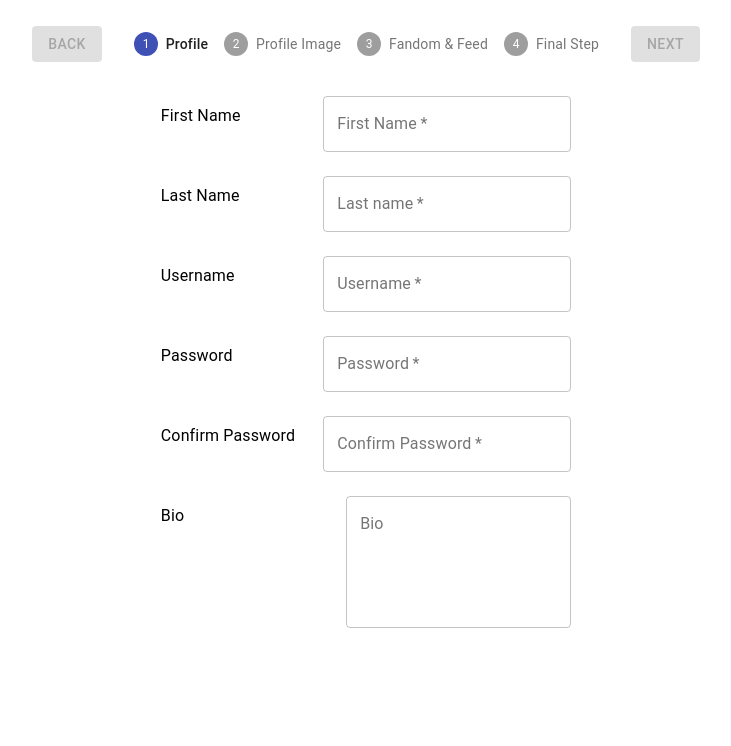
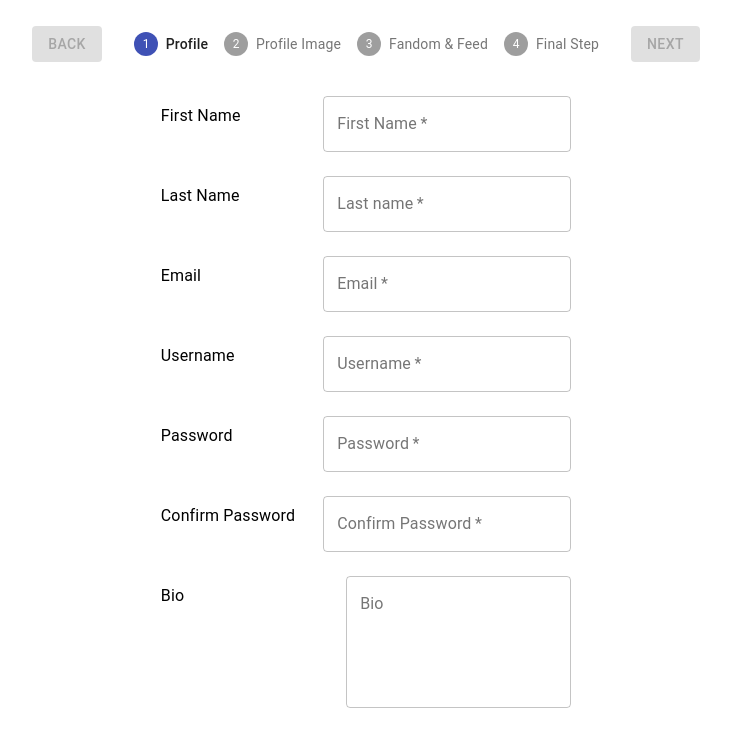
Before and after one commit to Puratinamu/fanlinc, a React (Create React App) app in the folder frontend/: page /signup in a window 1280 px wide. Shown: the top 746 px of the page, without its empty margins (274-1005 px from the left). Built offline with nearby package versions, Linux system fonts and the light colour scheme; the HTML template or start-up script is replaced by a standard one.

Commit message:
CLOUD-37 Revisions to Signup Page

```diff
--- a/frontend/src/components/Registration/Registration.jsx
+++ b/frontend/src/components/Registration/Registration.jsx
@@ -22,7 +22,8 @@ class Registration extends React.Component {
         username: "",
         passwordValue: "",
         confirmPasswordValue: "" ,
-        errorState: false
+        errorState: true,
+        email:""
       },
       RegistrationForm1Ref: this.RegistrationForm1Ref,
       RegistrationForm2Props: {},
@@ -65,7 +66,8 @@ class Registration extends React.Component {
         !props.errorState &&
         props.passwordValue !== "" &&
         props.confirmPasswordValue !== "" &&
-        props.confirmPasswordValue === props.passwordValue
+        props.confirmPasswordValue === props.passwordValue &&
+        props.email !== ""
 
         ) {
         return true
--- a/frontend/src/components/Registration/RegistrationForm1.jsx
+++ b/frontend/src/components/Registration/RegistrationForm1.jsx
@@ -99,6 +99,23 @@ function UserNameField(props) {
     />
   )
 }
+function EmailField(props) {
+  return (
+    <CenteredTextFieldElement
+      textLabel="Email"
+      textBoxProps={
+        {
+          required: true,
+          id: "email",
+          label: "Email",
+          placeholder: "somebody@mail.com",
+          value: props.value,
+          onChange: props.onChange
+        }
+      }
+    />
+  )
+}
 
 class PasswordEntry extends React.Component {
 
@@ -121,8 +138,7 @@ class PasswordEntry extends React.Component {
   componentWillReceiveProps(newProps){
     this.setState({
       passwordValue: newProps.passwordValue,
-      confirmPasswordValue: newProps.confirmPasswordValue,
-      errorState: newProps.errorState
+      confirmPasswordValue: newProps.confirmPasswordValue
     });
   }
 
@@ -131,8 +147,6 @@ class PasswordEntry extends React.Component {
       { passwordValue: event.target.value },
       this.checkPasswords
     )
-
-
   }
 
   handleConfirmPasswordUpdate(event) {
@@ -172,6 +186,7 @@ class PasswordEntry extends React.Component {
       this.state.passwordValue !== this.state.confirmPasswordValue) {
       this.setState({ errorState: true })
     } else {
+
       this.setState({ errorState: false })
     }
     this.props.updateParent(
@@ -258,7 +273,8 @@ function BioField(props) {
           placeholder: "Tell us about yourself",
           multiline: true,
           rows: "5",
-          onChange: props.onChange
+          onChange: props.onChange,
+          value:props.value
 
         }
       }
@@ -275,6 +291,7 @@ class RegistrationForm1 extends React.Component {
     this.handleFirstNameChange = this.handleFirstNameChange.bind(this);
     this.handleLastNameChange = this.handleLastNameChange.bind(this);
     this.handleUsernameChange = this.handleUsernameChange.bind(this);
+    this.handleEmailChange = this.handleEmailChange.bind(this);
     this.handlePasswordChange = this.handleUsernameChange.bind(this);
     this.handleBioChange = this.handleBioChange.bind(this);
     this.handlePasswordEntryChange = this.handlePasswordEntryChange.bind(this);
@@ -289,6 +306,7 @@ class RegistrationForm1 extends React.Component {
       username:"",
       passwordValue: "",
       confirmPasswordValue: "",
+      email:"",
       errorState: false
     }
   }
@@ -300,7 +318,8 @@ class RegistrationForm1 extends React.Component {
       username: e.username,
       passwordValue: e.passwordValue,
       confirmPasswordValue: e.confirmPasswordValue,
-      errorState: e.errorState
+      errorState: e.errorState,
+      email: e.email
     }
 
     )
@@ -329,6 +348,9 @@ class RegistrationForm1 extends React.Component {
       }
     )
   }
+  handleEmailChange(e) {
+    this.setState({ email: e.target.value })
+  }
   componentDidUpdate(prevProps, prevState) {
     this.handleChange()
   }
@@ -339,14 +361,16 @@ class RegistrationForm1 extends React.Component {
           <Box margin="0 auto" width="45%">
             <FirstNameField onChange={this.handleFirstNameChange} value={this.state.firstName} />
             <LastNameField onChange={this.handleLastNameChange} value={this.state.lastName} />
+            <EmailField onChange={this.handleEmailChange} value={this.state.email} />
             <UserNameField onChange={this.handleUsernameChange} value={this.state.username} />
+
             <PasswordEntry
               updateParent={this.handlePasswordEntryChange}
               passwordValue={this.state.passwordValue}
               confirmPasswordValue={this.state.confirmPasswordValue}
               errorState={this.state.errorState} />
 
-            <BioField onChange={this.handleBioChange} value={this.props.bio} />
+            <BioField onChange={this.handleBioChange} value={this.state.bio} />
           </Box>
         </Box>
       </form >
--- a/frontend/src/components/Registration/RegistrationForm4.jsx
+++ b/frontend/src/components/Registration/RegistrationForm4.jsx
@@ -16,31 +16,32 @@ const useStyles = makeStyles(theme => ({
     margin: theme.spacing(1)
   },
   paperBlock: {
+    width: 200,
     padding: theme.spacing(1),
-    paddingBottom: theme.spacing(2),
-    marginTop: theme.spacing(1)
+    marginTop: theme.spacing(1),
+    display:"flex",
+    paddingRight:theme.spacing(5)
   },
   bioHolder: {
     textOverflow: "ellipsis"
+  },
+  textBox: {
+    fontWeight: "bold",
+    marginLeft: "auto"
   }
 }));
 
 class RegistrationForm4 extends React.Component {
   constructor(props) {
     super()
-    this.state = {
-      firstName: props.firstName,
-      lastName: props.lastName,
-      bio: props.bio,
-      username: props.username
-    }
   }
-  updateValue(e) {
+  componentDidMount() {
     this.setState({
-      firstName: e.firstName,
-      lastName: e.lastName,
-      bio: e.bio,
-      username: e.username
+      firstName: this.props.firstName,
+      lastName: this.props.lastName,
+      bio: this.props.bio,
+      email: this.props.email,
+      username: this.props.username
     })
   }
   render() {
@@ -49,61 +50,37 @@ class RegistrationForm4 extends React.Component {
     )
   }
 }
+function TextBox(props) {
+  const classes = useStyles();
+
+  return (
+    <Paper  className={classes.paperBlock}>
+      <Typography component="span" variant="overline" gutterBottom>
+        {props.label}
+      </Typography>
+      <Typography className={classes.textBox} component="span" variant="body2" gutterBottom>
+        {props.value}
+      </Typography>
+    </Paper>
+  )
+}
+
 function RegistrationForm4Main(props) {
   const classes = useStyles();
 
   return (
     <Box display="flex" justifyContent="center">
       <div className={classes.root}>
-        <Typography variant="h5" component="h5">
+        <Typography variant="h5" component="h5" >
           Confirm Your Information
       </Typography>
         <Box className={classes.infoBox}>
-          <Paper className={classes.paperBlock}>
-            <Typography variant="body2" gutterBottom>
-              First Name
-          </Typography>
-            <Divider />
-            <Typography variant="overline" display="block" gutterBottom>
-              {props.firstName}
-            </Typography>
-          </Paper>
-          <Paper className={classes.paperBlock}>
-            <Typography  variant="body2" gutterBottom>
-              Last Name
-            </Typography>
-            <Divider />
-            <Typography  variant="overline" display="block" gutterBottom>
-              {props.lastName}
-            </Typography>
-          </Paper>
-
-          <Paper className={classes.paperBlock} >
-            <Typography variant="body2" gutterBottom>
-              Username
-           </Typography>
-           <Divider />
-            <Typography  variant="overline" display="block" gutterBottom>
-              {props.username}
-            </Typography>
-
-          </Paper >
-          <Paper className={classes.paperBlock}>
-            <Typography  variant="body2" gutterBottom>
-              Bio
-          </Typography>
-          <Divider  />
-            <Typography component="p" variant="overline" >
-              {props.bio}
-            </Typography>
-          </Paper>
-          <Paper className={classes.paperBlock}>
-            <Typography variant="body2" gutterBottom>
-              Your Fandoms
-          </Typography>
-          <Divider  />
-
-          </Paper>
+          <TextBox label="First Name" value={props.firstName} />
+          <TextBox label="Last Name" value={props.lastName} />
+          <TextBox label="Username" value={props.username} />
+          <TextBox label="Email" value={props.email} />
+          <TextBox label="Bio" value={props.bio} />
+          <TextBox label="Fandoms" />
         </Box>
       </div>
     </Box>
```
